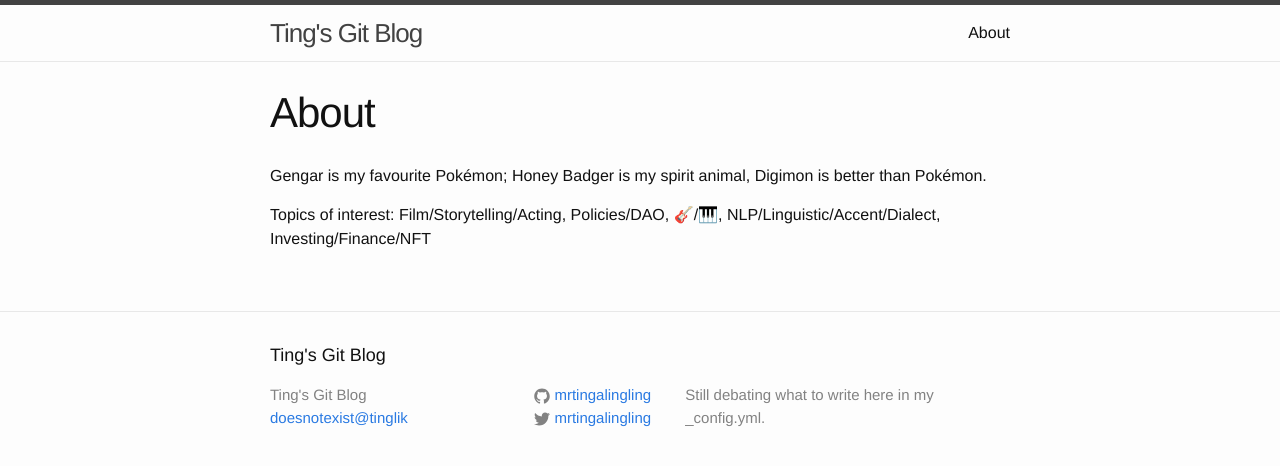
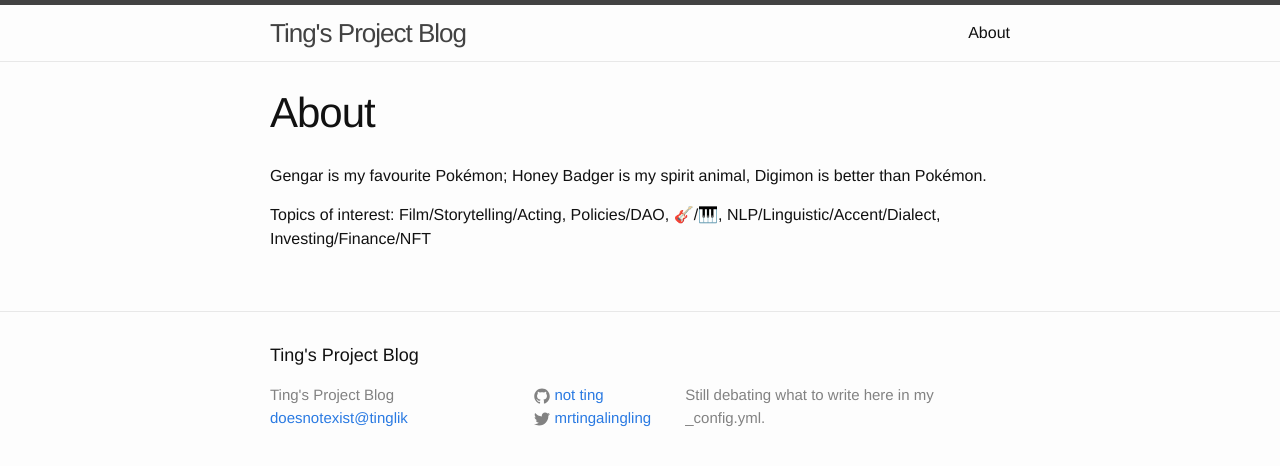
Before and after one commit to mrtingalingling/mrtingalingling.github.io, a Jekyll site: the page built from about.md, in a window 1280 px wide. Shown: the top 466 px of the page. Built offline with Jekyll 4.4.1, drawn with Linux system fonts in a browser that asks for light colours.

Commit message:
Update _config.yml

```diff
--- a/_config.yml
+++ b/_config.yml
@@ -6,14 +6,14 @@
 # 'jekyll serve'. If you change this file, please restart the server process.
 
 # Site settings
-title: Ting's Git Blog
+title: Ting's Project Blog
 email: doesnotexist@tinglik
 description: > # this means to ignore newlines until "baseurl:"
   Still debating what to write here in my _config.yml.
-baseurl: "" # the subpath of your site, e.g. /blog
-url: "http://www.tinglik.to" # the base hostname & protocol for your site
+baseurl: "/post" # the subpath of your site, e.g. /blog
+url: "https://www.tinglik.to" # the base hostname & protocol for your site
 twitter_username: mrtingalingling
-github_username:  mrtingalingling
+github_username:  not ting
 
 # Build settings
 markdown: kramdown
```
